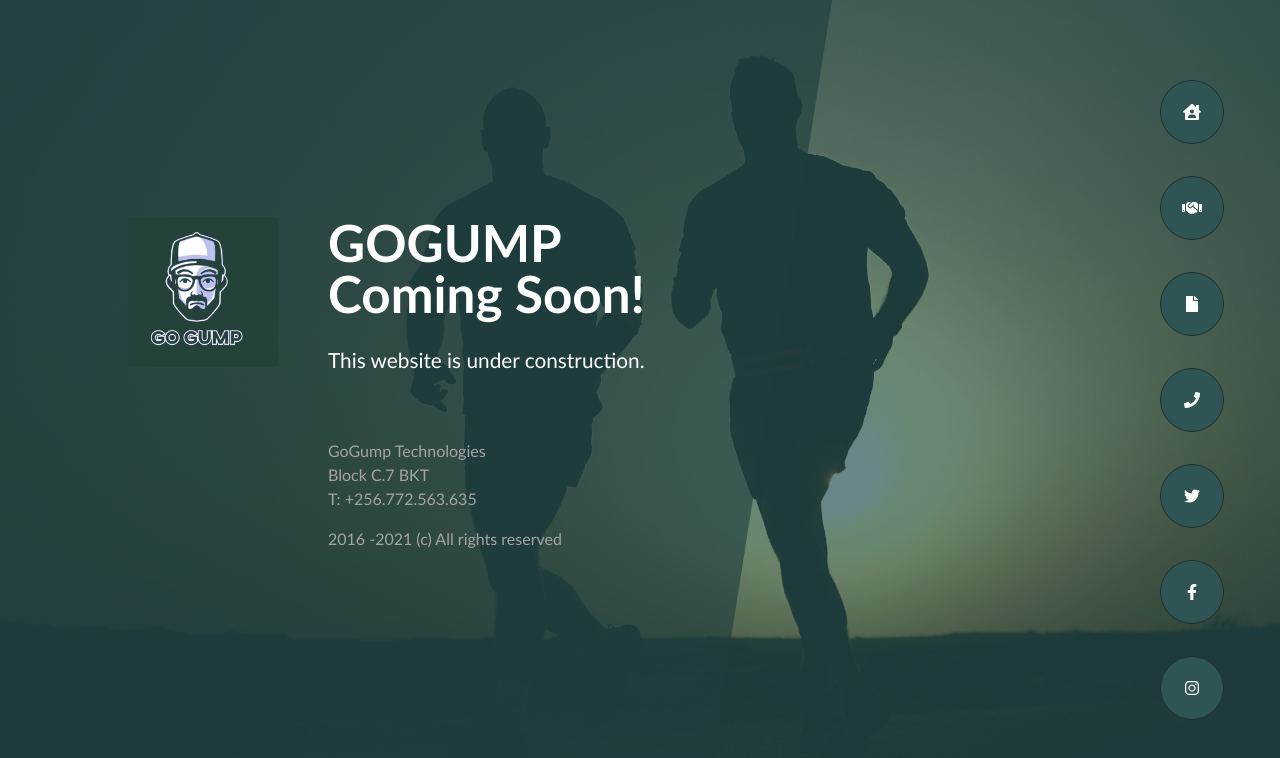
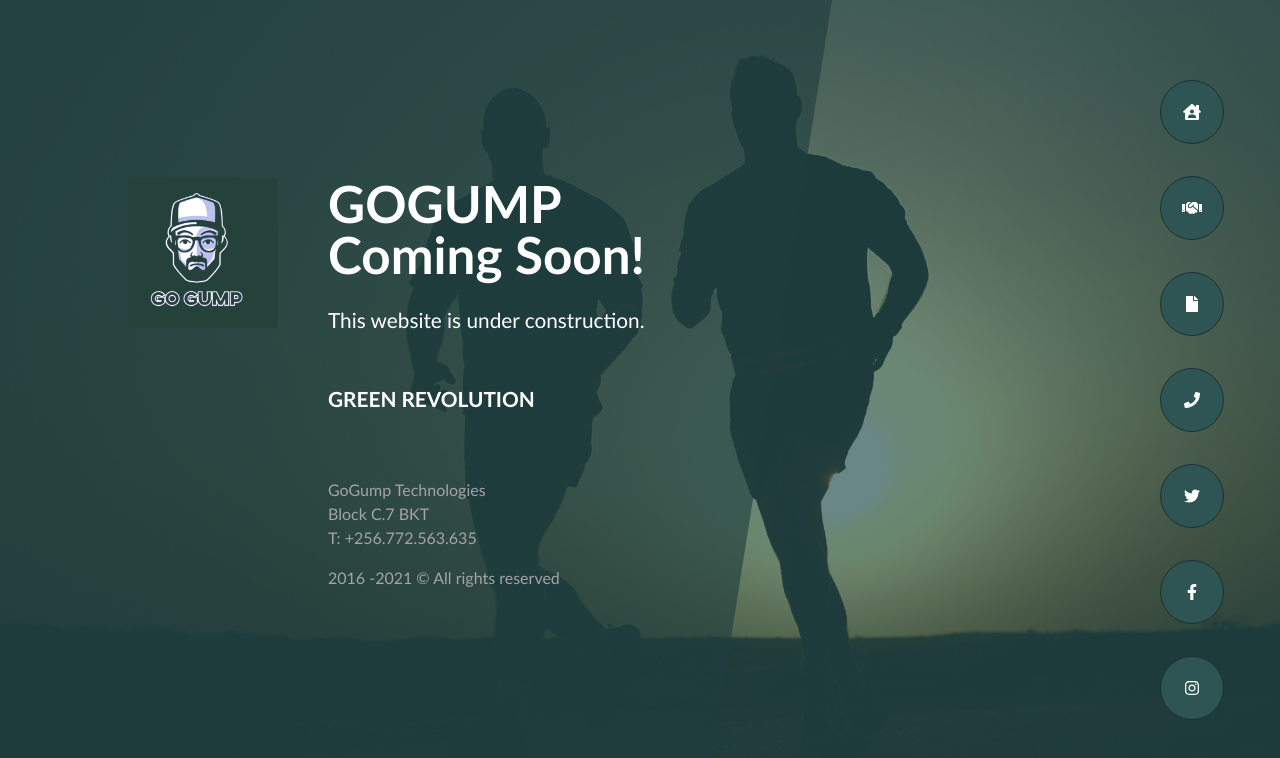
Before and after one commit to HagTheDon/go-gump-landing, a plain HTML site: page index.html in a window 1280 px wide. Drawn offline with nearby package versions, Linux system fonts and the light colour scheme.

Commit message:
Copyright and Green Revolution changes

```diff
--- a/index.html
+++ b/index.html
@@ -33,13 +33,15 @@
                     <div class='col-md-8'>
                         <h1 class=" lh-1 mb-4"><b>GOGUMP</b> Coming Soon!</h1>
                         <p class="mb-5">This website is under construction.</p>
+
+                        <p class="mb-5"><b>GREEN REVOLUTION</b></p>
                         <footer class='footer mt-auto py-3'>
                             <p class='address'>
                                 GoGump Technologies<br />
                                 Block C.7 BKT<br />
                                 T: +256.772.563.635
                             </p>
-                            <p class='copyright'>2016 -2021 (c) All rights reserved</p>
+                            <p class='copyright'>2016 -2021 &copy; All rights reserved</p>
 
                         </footer>
                     </div>
```
Also changed, not shown: 1 other file.
